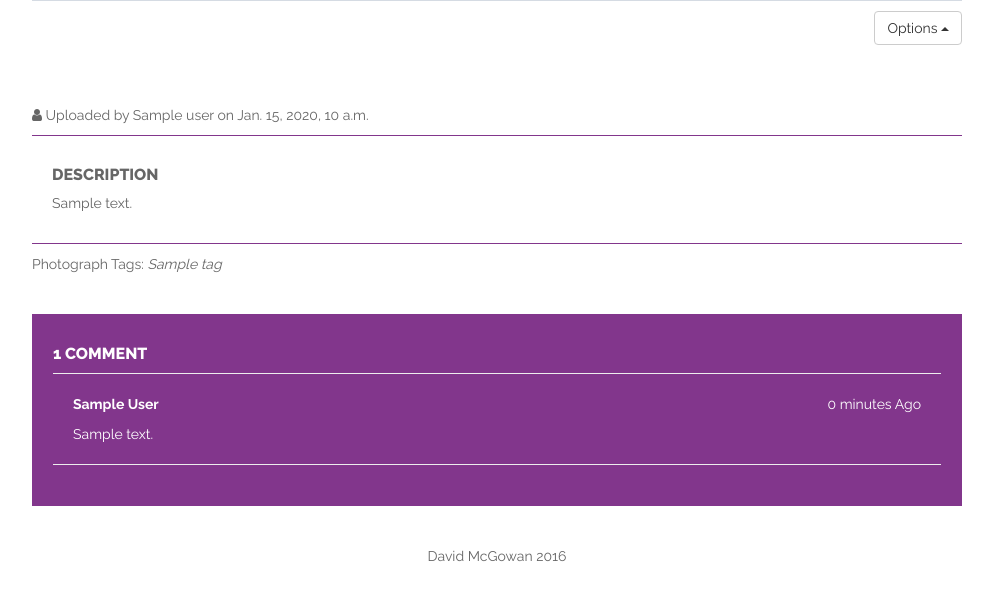
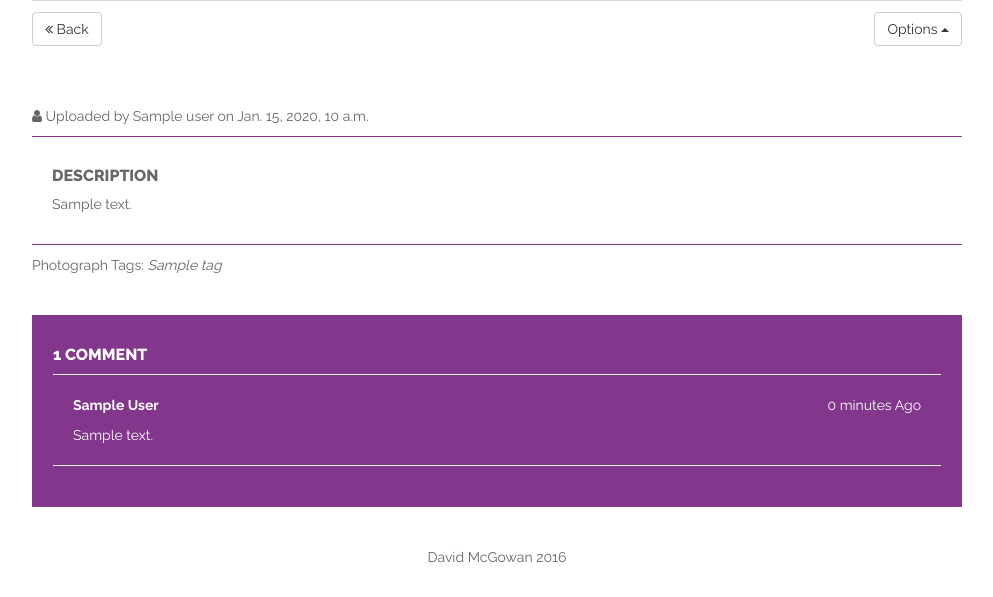
Before and after one commit to davidmcg1985/photozero-digitalocean, a Django app: template timeline/templates/photo_detail.html in a window 1280 px wide. Shown: the part 903-1500 px from the top of the page, without its empty margins (143-1136 px from the left). Before the commit the page ends 1465 px from the top, so only its background shows below. Run offline with Django 3.2, Linux system fonts and the light colour scheme; the template is opened without the code that fills it: most values are stand-ins (such as "Sample title", 1, 10 or a date in 2020); grey boxes marked "Sample" are stand-in pictures; parts of the project's set-up code (start-up, migrations or seed data) failed here and were passed over; some libraries are stand-ins or nearby versions.

Commit message:
added back button

```diff
--- a/timeline/templates/photo_detail.html
+++ b/timeline/templates/photo_detail.html
@@ -39,11 +39,15 @@
 
 	<div class="container"> <!-- Container -->
 
+		<div class="row">
+			<div class="col-xs-12 text-left">
+				<div class="fb-like" data-href="{{ request.build_absolute_uri }}" data-layout="button_count" data-action="like" data-show-faces="true" data-share="false"></div>
+			</div>
+		</div>
+
 	    <div class="row">
 	    	<div class="col-xs-6 col-sm-6 text-left">
-	    		<div class="fb-like" data-href="{{ request.build_absolute_uri }}" data-layout="button_count" data-action="like" data-show-faces="true" data-share="false"></div>
-<!-- 	    		<i class="fa fa-user"></i> {{ instance.user }}<br/>
-          		On {{ instance.timestamp }} -->
+				<a href="{% url 'timeline:list' %}" role="button" class="btn btn-default"><i class="fa fa-angle-double-left"></i> Back</a>
         	</div>
 
 			<div class="col-xs-6 col-sm-6 text-right">
@@ -53,13 +57,13 @@
 				  </button>
 				  <ul class="dropdown-menu dropdown-menu-right">
 				    <li><a href="{{ instance.image.url }}" role="button"><i class="fa fa-download"></i> Download</a></li>
+				    <li role="separator" class="divider"></li>
 				    {% if user.is_superuser or request.user == instance.user %}
 				    <li><a href="{% url 'timeline:update' slug=instance.slug %}" role="button"><i class="fa fa-pencil-square-o"></i> Edit</a></li>
 				    <li><a href="{% url 'timeline:delete' slug=instance.slug %}" role="button"><i class="fa fa-times-circle"></i> Delete</a></li>
 				    {% else %}
 				    {% endif %}
-				    <li role="separator" class="divider"></li>
-				    <li><a href="{% url 'timeline:list' %}" role="button"><i class="fa fa-angle-double-left"></i> Back</a></li>
+
 				  </ul>
 				</div>
 			</div>
```
